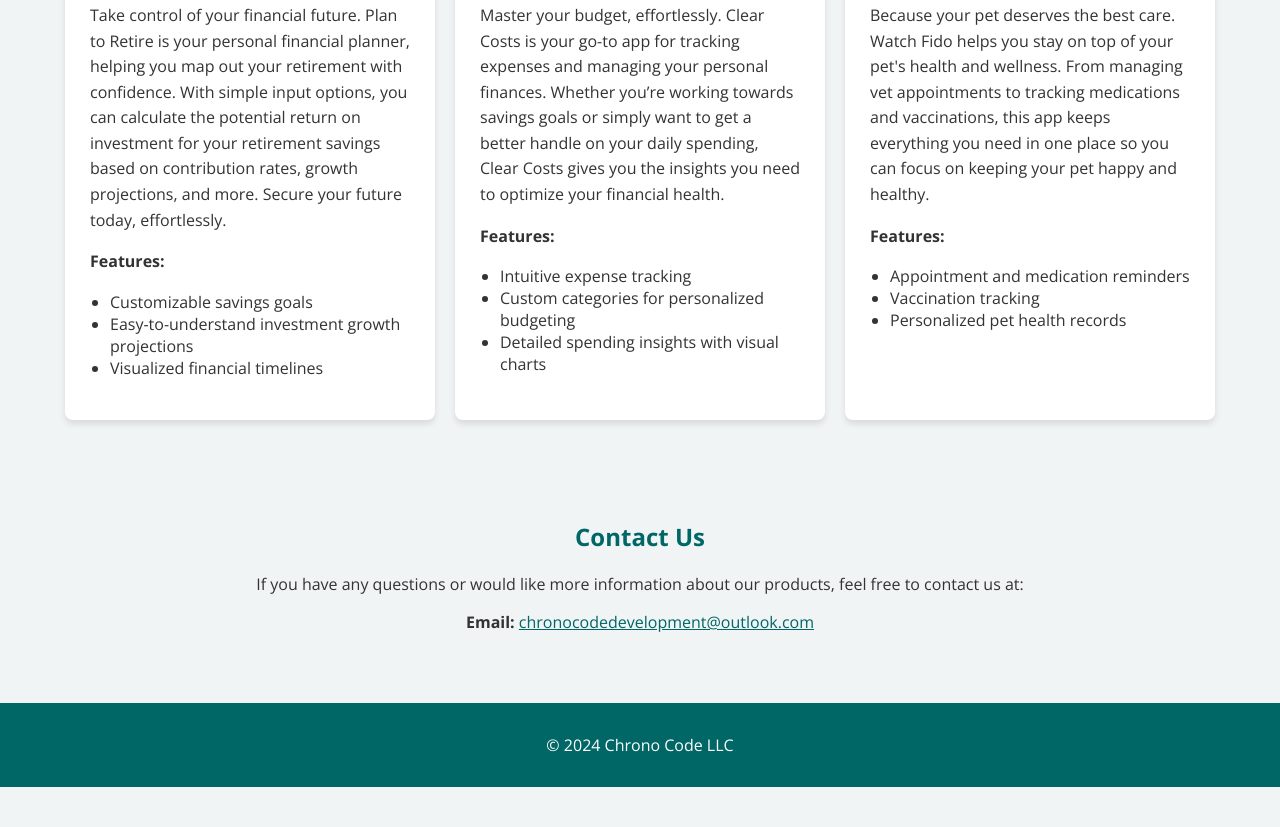
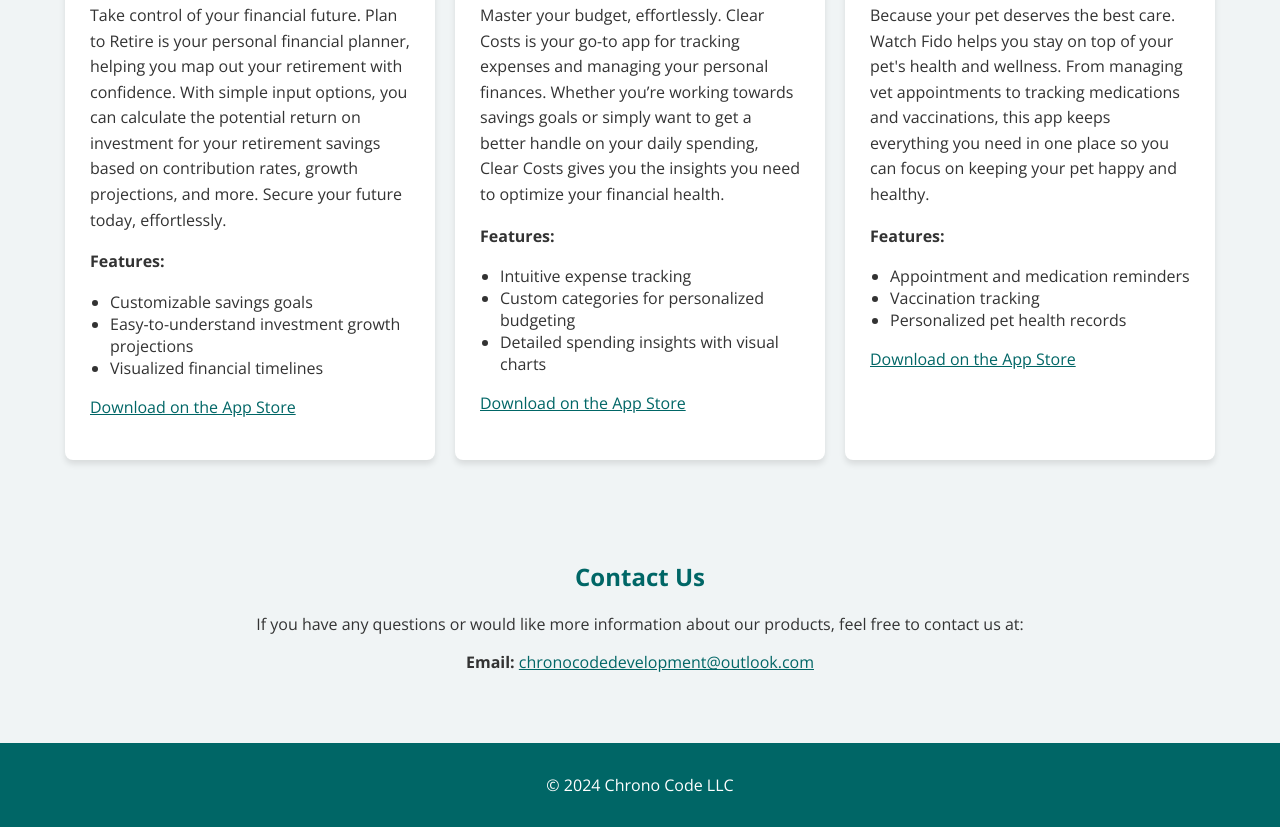
Before and after one commit to ChronoCodeDevelopment/LLC, a plain HTML site: page index.html in a window 1280 px wide. Shown: the part 922-1749 px from the top of the page. Before the commit the page ends 1709 px from the top, so only its background shows below. Drawn offline with nearby package versions, Linux system fonts and the light colour scheme.

Commit message:
Update index.html

```diff
--- a/index.html
+++ b/index.html
@@ -166,6 +166,7 @@
                 <li>Easy-to-understand investment growth projections</li>
                 <li>Visualized financial timelines</li>
             </ul>
+            <p><a href="https://apps.apple.com/us/app/plan-to-retire/id6664072636" target="_blank">Download on the App Store</a></p>
         </div>
         <div class="app">
             <h3>Clear Costs</h3>
@@ -177,6 +178,7 @@
                 <li>Custom categories for personalized budgeting</li>
                 <li>Detailed spending insights with visual charts</li>
             </ul>
+            <p><a href="https://apps.apple.com/us/app/clear-costs/id6670290575" target="_blank">Download on the App Store</a></p>
         </div>
         <div class="app">
             <h3>Watch Fido</h3>
@@ -188,6 +190,7 @@
                 <li>Vaccination tracking</li>
                 <li>Personalized pet health records</li>
             </ul>
+            <p><a href="https://apps.apple.com/us/app/watch-fido/id6670690415" target="_blank">Download on the App Store</a></p>
         </div>
     </div>
 </section>
```
